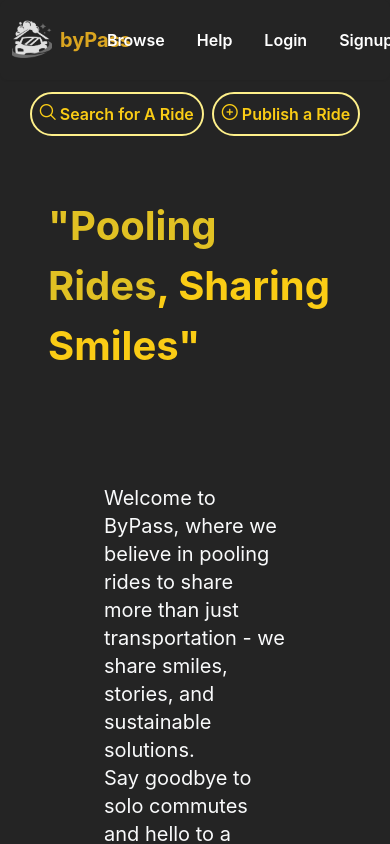
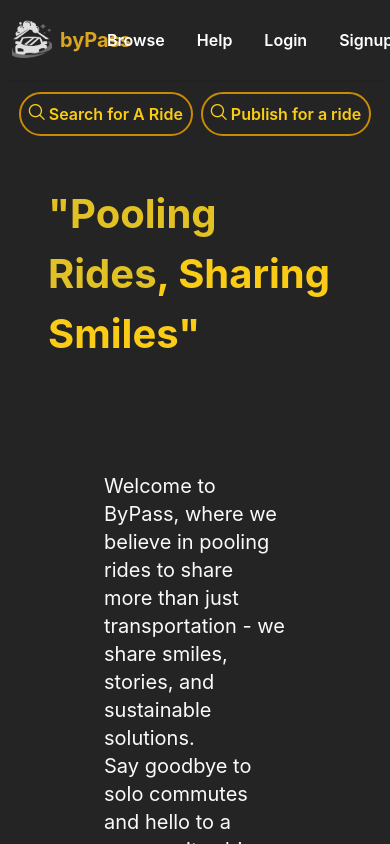
Before and after one commit to prathambansal21103105/byPassV2, a React (Create React App) app in the folder frontend/: page / in a window 390 px wide. Shown: the top 844 px of the page. Built offline with nearby package versions, Linux system fonts and the light colour scheme.

Commit message:
css fix for subheader and home

```diff
--- a/frontend/src/components/Home.js
+++ b/frontend/src/components/Home.js
@@ -6,7 +6,7 @@ const Home = () => {
   const controls = useAnimation();
 
   return (
-    <div className="text-yellow-300 items-center py-28 px-12 flex flex-col">
+    <div className="text-yellow-300 items-center py-[10%] px-12 flex flex-col">
       <motion.img
         src={BgImage}
         className="rounded-3xl shadow-sm shadow-yellow-50 h-fit w-fit md:h-[550px]"
--- a/frontend/src/components/Subheader.jsx
+++ b/frontend/src/components/Subheader.jsx
@@ -3,26 +3,48 @@ import { motion } from "framer-motion";
 import { Link, NavLink, useNavigate } from "react-router-dom";
 const Subheader = () => {
   return (
-    <div className="flex justify-center items-center mt-3 md:hidden mb-3">
+    <div className="flex justify-center items-center mt-3 md:hidden">
       <div className="flex gap-2 justify-center items-center">
+        <NavLink
+          to="/search"
+          className={({ isActive }) =>
+            isActive
+              ? `bg-yellow-600 rounded-full border-yellow-600`
+              : `font-semibold text-yellow-400 border-yellow-400`
+          }
+          // id="nav"
+          end
+        >
           <motion.div
             whileTap={{ scale: 0.8 }}
-          className="flex gap-1 items-center justify-center border-2 bg-black-900 rounded-full  border-yellow-200 p-2 cursor-pointer hover:bg-cardOverlay"
+            className="flex gap-1 items-center justify-center border-2 bg-black-900 rounded-full  border-yellow-600 p-2 cursor-pointer hover:bg-cardOverlay"
           >
-          <i class="fi fi-rr-search text-yellow-400"></i>
-          <NavLink to="/search" className="font-semibold text-yellow-400">
+            <i class="fi fi-rr-search text-white-400"></i>
+            <div className="font-semibold text-white-400">
               Search for A Ride{" "}
+            </div>
+          </motion.div>
         </NavLink>
-        </motion.div>
-        <motion.div whileTap={{ scale: 0.8 }}>
         <NavLink
           to="/publish"
-            className="flex gap-1 items-center justify-center bg-black-900 rounded-full border-2 border-yellow-200 p-2 cursor-pointer hover:bg-cardOverlay"
+          className={({ isActive }) =>
+            isActive
+              ? `bg-yellow-600 rounded-full border-yellow-600`
+              : `font-semibold text-yellow-400 border-yellow-400`
+          }
+          // id="nav"
+          end
         >
-            <i class="fi fi-rr-add text-yellow-400"></i>
-            <div className="font-semibold text-yellow-400">Publish a Ride </div>
+          <motion.div
+            whileTap={{ scale: 0.8 }}
+            className="flex gap-1 items-center justify-center border-2 bg-black-900 rounded-full  border-yellow-600 p-2 cursor-pointer hover:bg-cardOverlay"
+          >
+            <i class="fi fi-rr-search text-white-400"></i>
+            <div className="font-semibold text-white-400">
+              Publish for a ride{" "}
+            </div>
+          </motion.div>
         </NavLink>
-        </motion.div>
       </div>
     </div>
   );
```
Lines whose indentation alone changed are shown as unchanged.
